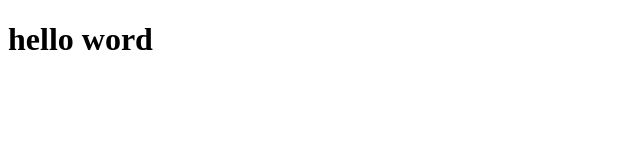
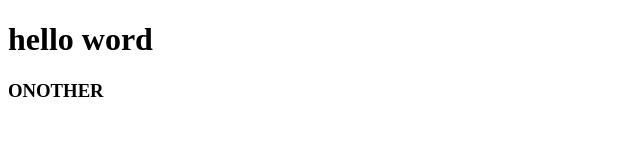
Before and after one commit to TaHasib981/onother-repo, a plain HTML site: page index.html in a window 1280 px wide. Shown: the whole page, without its empty margins (0-640 px from the left). Drawn offline with Linux system fonts and the light colour scheme.

Commit message:
firsdt commit

```diff
--- a/index.html
+++ b/index.html
@@ -8,5 +8,6 @@
 </head>
 <body>
     <h1>hello word</h1>
+    <H3>ONOTHER</H3>
 </body>
 </html>
```
